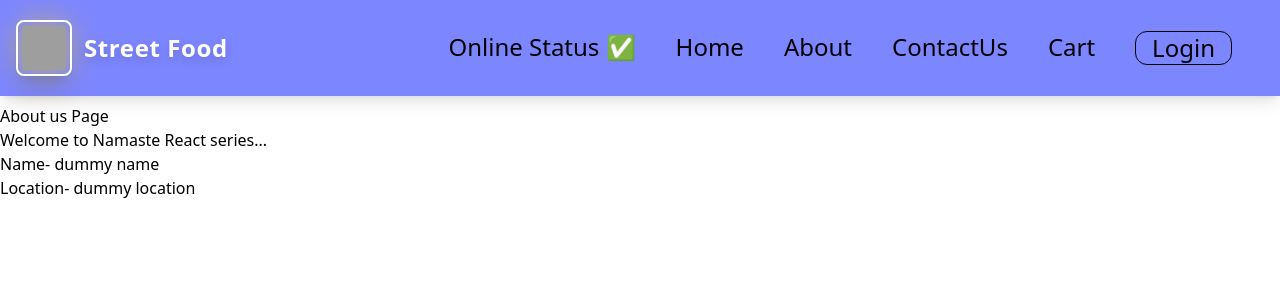
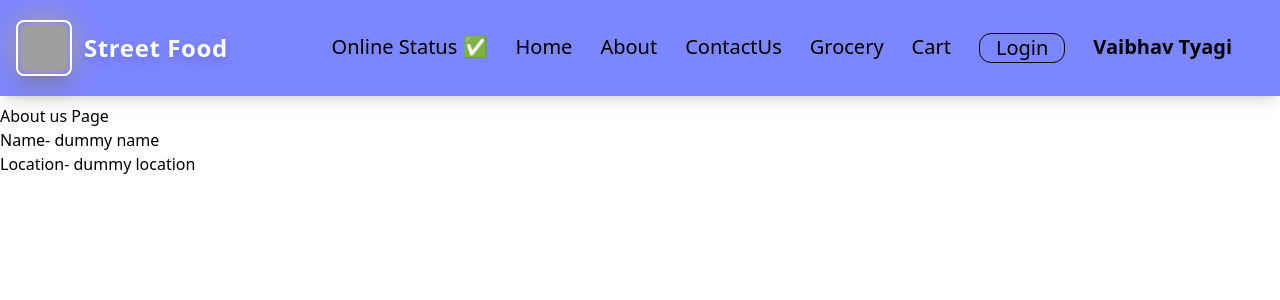
Before and after one commit to vaibhavtyagi32/FoodOrderingReact, a React (Vite) app: page /about in a window 1280 px wide. Shown: the top 300 px of the page. Built offline with nearby package versions, Linux system fonts and the light colour scheme; no server answers; grey boxes are pictures that could not be loaded.

Commit message:
Implementing useContext to avoid the props Drilling

```diff
--- a/src/App.js
+++ b/src/App.js
@@ -1,4 +1,4 @@
-import React from "react";
+import React, { useEffect, useState } from "react";
 import ReactDOM from "react-dom/client";
 import Header from "./components/Header.jsx";
 import Body from './components/Body.jsx';
@@ -7,12 +7,20 @@ import About from "./components/About.jsx";
 import Contact from "./components/Contact.jsx";
 import Error from "./components/Error.jsx";
 import RestaurantMenu from "./components/RestaurantMenu.jsx";
+import Grocery from "./components/Grocery.jsx";
+import userContext from "./utils/userContext.js";
 const App = () => {
+  const [userName,setUserName]=useState("");
+  useEffect(()=>{
+    setUserName("Vaibhav Tyagi");
+  },[])
   return (
-    <div className="app">
+    <userContext.Provider value={{loggedInUser:userName,setUserName}}>
+      <div className="app">
       <Header />
       <Outlet/>
     </div>
+    </userContext.Provider>
   );
 };
 const appRouter=createBrowserRouter([
@@ -34,6 +42,10 @@ const appRouter=createBrowserRouter([
         element:<Contact />
       },
       {
+        path:'grocery',
+        element:<Grocery />
+      },
+      {
         path:'restaurant/:resId',
         element:<RestaurantMenu />
       }
--- a/src/components/About.jsx
+++ b/src/components/About.jsx
@@ -5,7 +5,6 @@ class About extends React.Component{
         return(
             <div>
                 <h1>About us Page</h1>
-                <h2>Welcome to Namaste React series...</h2>
                 <UserClass/>
             </div>
         )
--- a/src/components/Body.jsx
+++ b/src/components/Body.jsx
@@ -1,25 +1,25 @@
 import RestaurantCard from "./RestaurantCard";
-import { use, useEffect, useState } from "react";
+import {useEffect, useState,useContext} from "react";
 import Shimmer from "./Shimmer";
 import useOnlineStatus from "../utils/useOnlineStatus";
+import userContext from "../utils/userContext";
 const Body = () => {
     const [listOfRestaurant,setListOfRestaurant]=useState([]);
     const [searchInput,setSearchInput]=useState("");
     const [filteredList,setFilteredList]=useState([]);
+    const {loggedInUser,setUserName}=useContext(userContext);
     useEffect(()=>{
       fetchData();
     },[]);
     const fetchData=async ()=>{
       const data=await fetch("https://www.swiggy.com/dapi/restaurants/list/v5?lat=28.6691565&lng=77.45375779999999&is-seo-homepage-enabled=true&page_type=DESKTOP_WEB_LISTING");
       const jsonData=await data.json();
-      console.log(jsonData);
       const restaurants =
       jsonData?.data?.cards?.find(
         (card) => card.card?.card?.gridElements?.infoWithStyle?.restaurants
       )?.card?.card?.gridElements?.infoWithStyle?.restaurants || [];
       setListOfRestaurant(restaurants);
       setFilteredList(restaurants);
-      console.log(listOfRestaurant);
     }
     const onlineStatus=useOnlineStatus();
     if(onlineStatus===false){
@@ -49,6 +49,12 @@ const Body = () => {
             setFilteredList(filteredList);
           }}>Top Rated Restaurant</button>
           </div>
+          <div>
+            <label htmlFor="">UserName : </label>
+            <input type="text" name="username" id="username" className="p-2 border" value={loggedInUser} onChange={(e)=>{
+                setUserName(e.target.value);
+            }}/>
+          </div>
         </div>
         <div className="flex flex-wrap gap-5 p-5 cursor-pointer">
           {
--- /dev/null
+++ b/src/components/Grocery.jsx
@@ -0,0 +1,11 @@
+import React from 'react'
+
+const Grocery = () => {
+  return (
+    <div>
+        <h1>Grocery page......</h1>
+    </div>
+  )
+}
+
+export default Grocery
--- a/src/components/Header.jsx
+++ b/src/components/Header.jsx
@@ -1,10 +1,13 @@
-import { useState } from "react";
+import { useState,useContext } from "react";
 import { LOGO_URL } from "../utils/constant";
 import { Link } from "react-router-dom";
 import useOnlineStatus from "../utils/useOnlineStatus";
+import userContext from "../utils/userContext";
+
 const Header = () => {
   const [loginBtn, setLoginBtn] = useState("Login");
   const onlineStatus=useOnlineStatus();
+  const {loggedInUser}=useContext(userContext);
   return (
     <div className="flex justify-between p-4 bg-indigo-400 shadow-lg mb-2 items-center h-24">
       <div className="flex items-center space-x-3">
@@ -22,7 +25,7 @@ const Header = () => {
 </div>
 
       <div>
-        <ul className="flex gap-10 p-4 m-4 text-2xl">
+        <ul className="flex gap-7 p-4 m-4 text-xl">
           <li>
             Online Status {onlineStatus ? "✅":"❌"}
           </li>
@@ -34,6 +37,9 @@ const Header = () => {
           </li>
           <li>
             <Link to="/contact">ContactUs</Link>
+          </li>
+          <li>
+            <Link to="/grocery">Grocery</Link>
           </li>
           <li>Cart</li>
           <li>
@@ -48,6 +54,9 @@ const Header = () => {
               {loginBtn}
             </button>
           </li>
+          <li className="font-bold">
+            {loggedInUser}
+          </li>
         </ul>
       </div>
     </div>
--- /dev/null
+++ b/src/utils/userContext.js
@@ -0,0 +1,6 @@
+import { createContext } from "react";
+
+const userContext=createContext({
+    loggedInUser:"Default User"
+})
+export default userContext;
```
